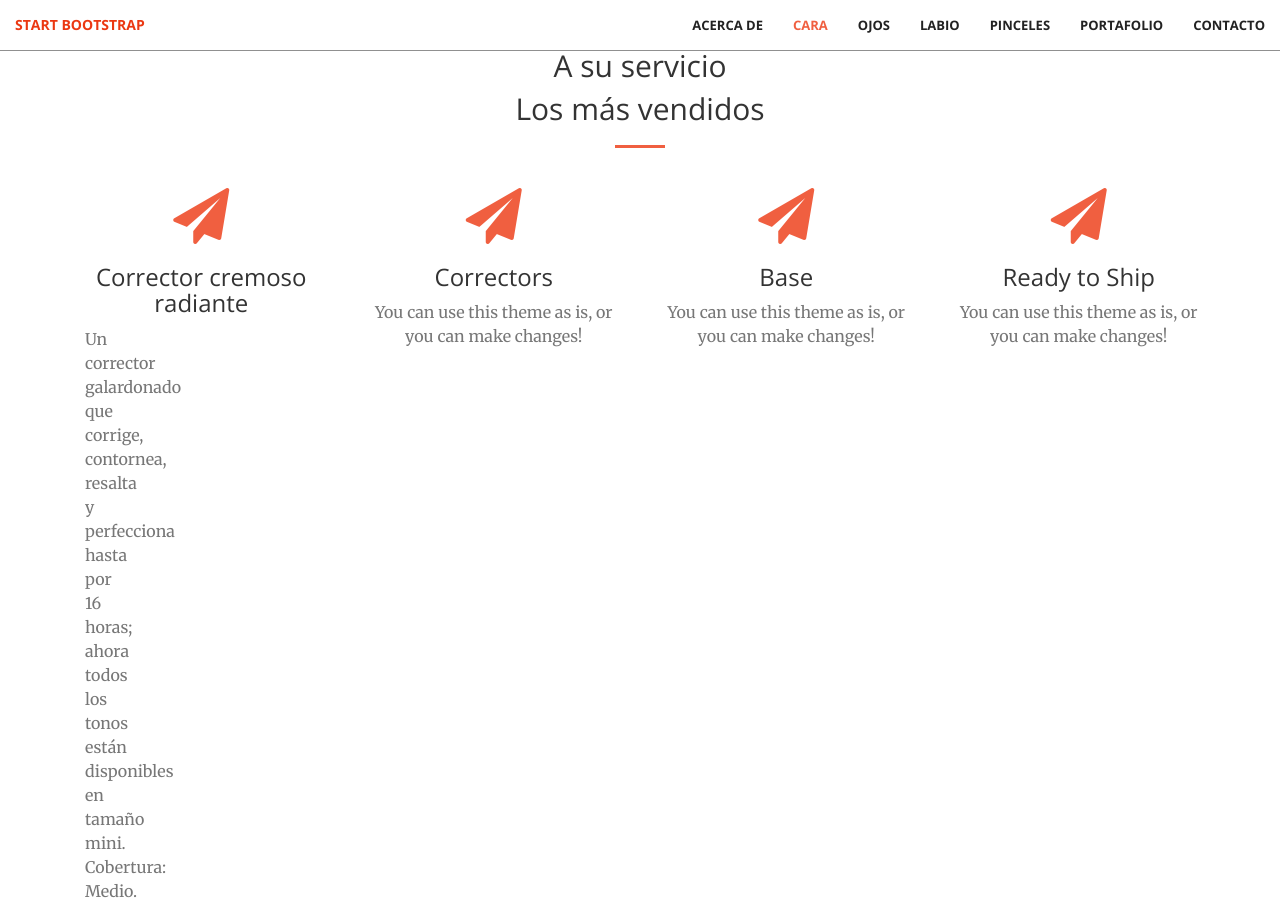
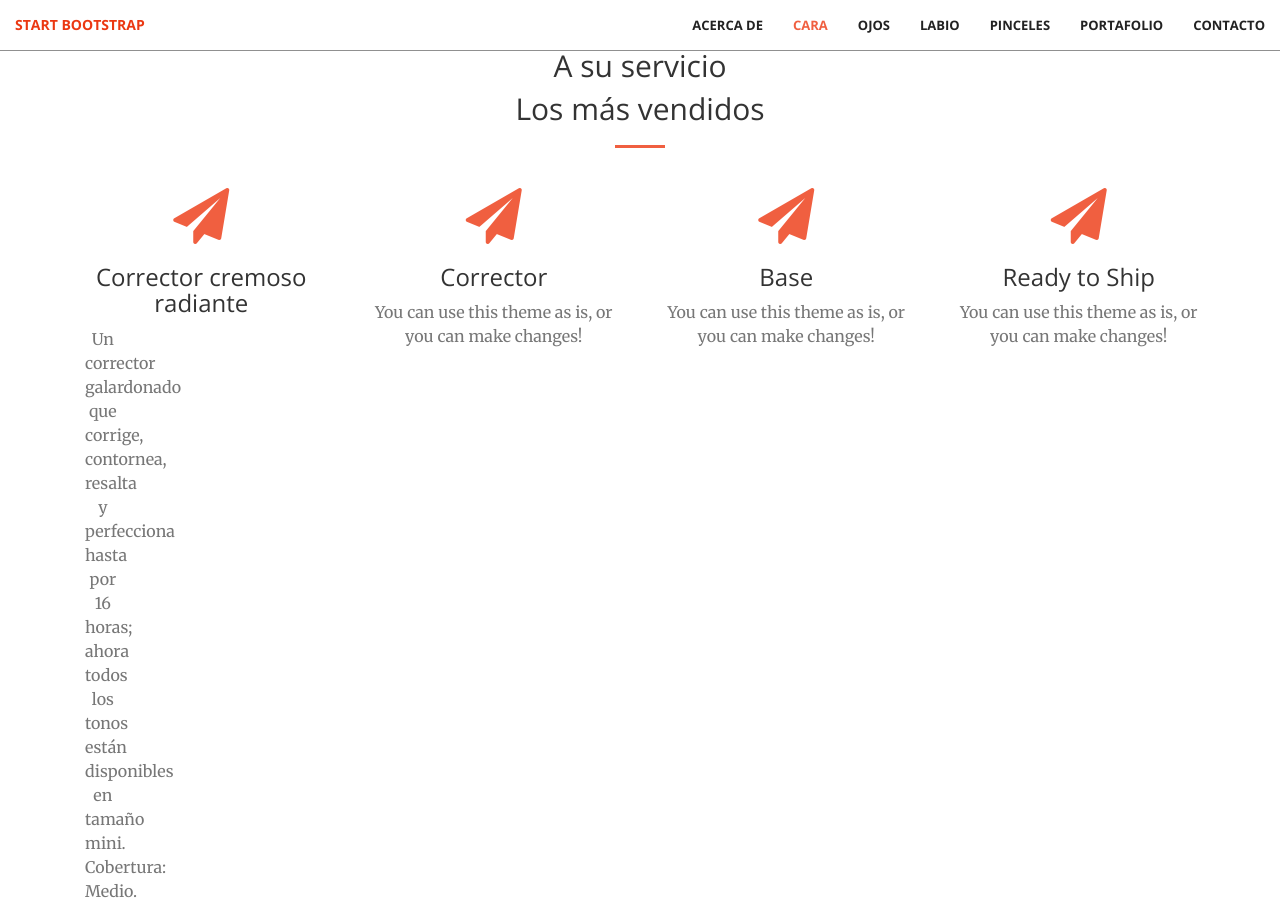
Before and after one commit to KatherineMerchanS/KatherineMerchanS.github.io, a Jekyll site: the page built from index.html, in a window 1280 px wide and 900 px high, scrolled down 1369 px. Built offline with Jekyll 4.4.1, drawn with Linux system fonts in a browser that asks for light colours.

Commit message:
Update cara.html

```diff
--- a/_includes/cara.html
+++ b/_includes/cara.html
@@ -14,7 +14,7 @@
                 <div class="service-box">
                     <i class="fa fa-4x fa-paper-plane wow bounceIn text-primary" data-wow-delay=".1s"></i>
                     <h3>Corrector cremoso radiante</h3>
-                    <div class="col-lg-3 col-md-6 text-left">
+                    <div class="col-lg-3 col-md-6 justified-center">
                     <p class="text-muted">Un corrector galardonado que corrige, contornea, resalta y perfecciona hasta por 16 horas; ahora todos los tonos están disponibles en tamaño mini.</p>
                     <p class="text-muted">Cobertura: Medio.</p>
                     <p class="text-muted">Acabado: Natural.</p>
@@ -26,7 +26,7 @@
             <div class="col-lg-3 col-md-6 text-center">
                 <div class="service-box">
                     <i class="fa fa-4x fa-paper-plane wow bounceIn text-primary" data-wow-delay=".1s"></i>
-                    <h3>Correctors</h3>
+                    <h3>Corrector</h3>
                     <p class="text-muted">You can use this theme as is, or you can make changes!</p>
                 </div>
             </div>
```
